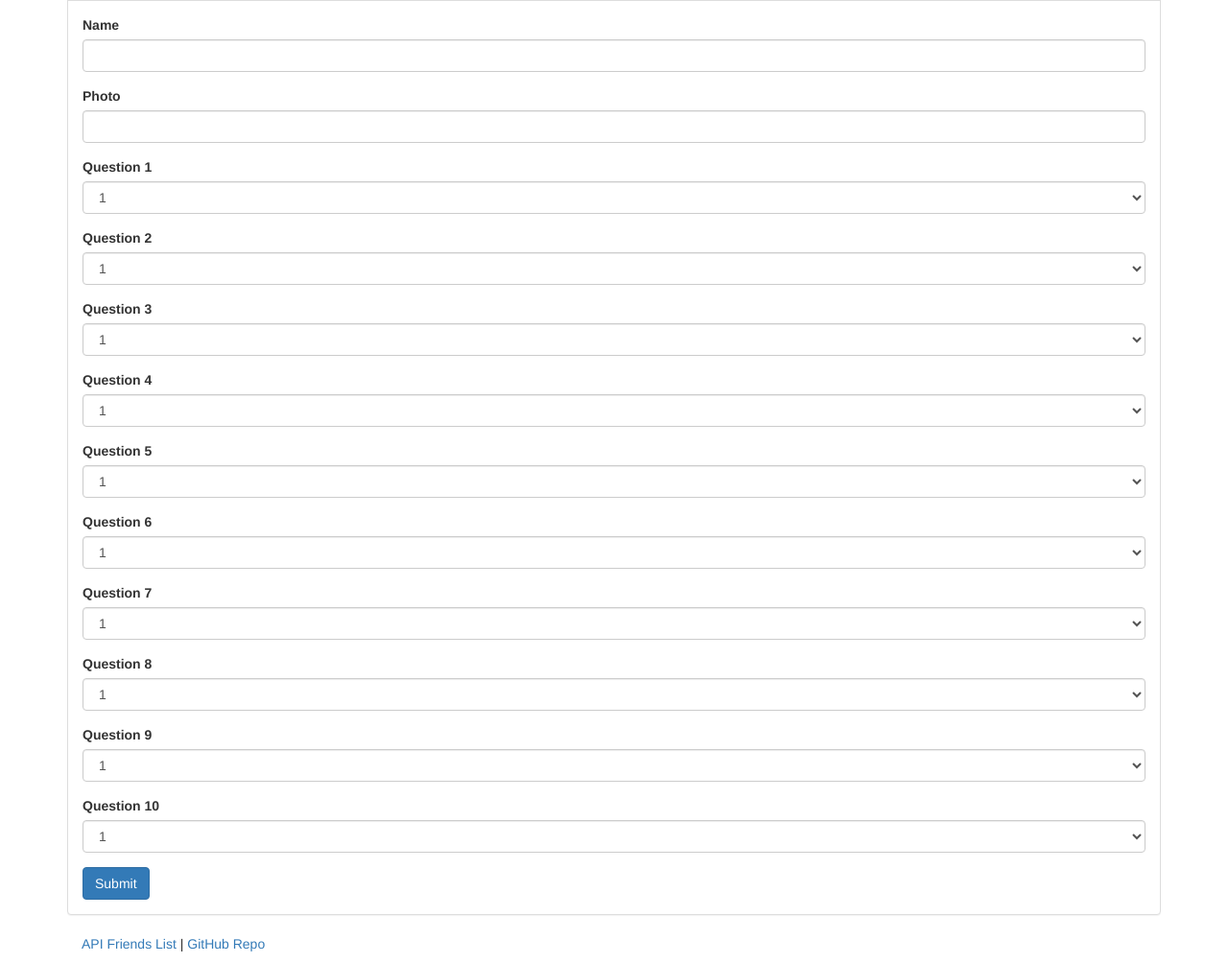
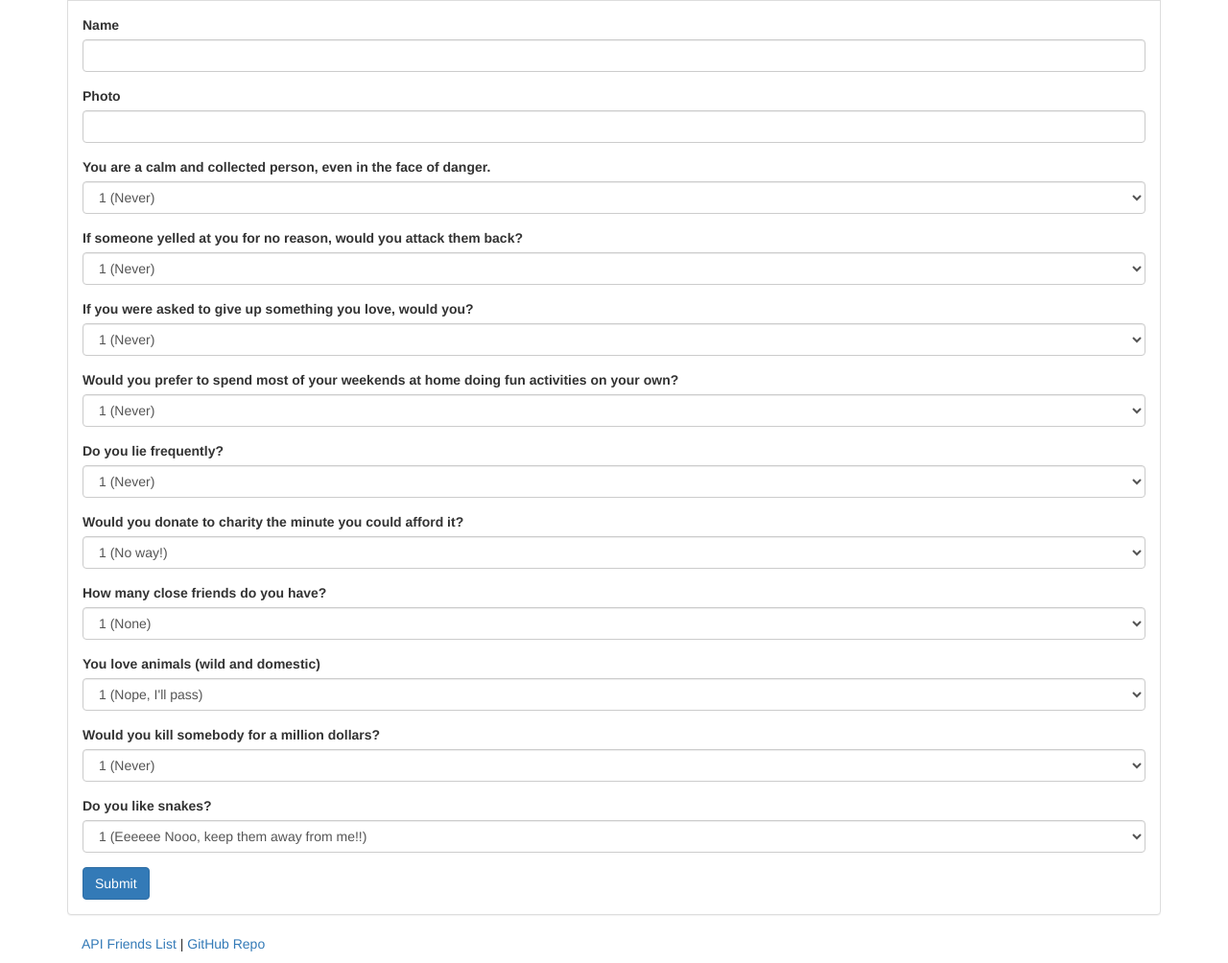
Before and after one commit to AceARK/FriendFinder, a website: page app/public/survey.html in a window 1280 px wide. Shown: the part 530-1534 px from the top of the page at 96% size. Drawn offline with nearby package versions, Linux system fonts and the light colour scheme; no server answers.

Commit message:
Configuring questions and answer stats for characters.

```diff
--- a/app/public/survey.html
+++ b/app/public/survey.html
@@ -28,10 +28,6 @@
        <div class="form-group">
           <label for="typeQuestion">Choose which movie to search for character likeness:</label>
            <select class="form-control" id="typeQuestion">
-           <!--  <option>Lord Of The Rings</option>
-            <option>Harry Potter</option>
-            <option>X-Men</option>
-            <option>Star Wars</option> -->
           </select>
         </div>
         <button type="button" class="btn btn-lg btn-default" id="typeSubmit">Start</button>
@@ -60,112 +56,112 @@
               </div>
 
                <div class="form-group">
-                <label for="quest1">Question 1</label>
+                <label for="quest1">You are a calm and collected person, even in the face of danger.</label>
                  <select class="surveyQuestion form-control" id="quest1">
-                  <option>1</option>
-                  <option>2</option>
-                  <option>3</option>
-                  <option>4</option>
-                  <option>5</option>
+                  <option value="1">1 (Never)</option>
+                  <option value="2">2</option>
+                  <option value="3">3 (Sometimes)</option>
+                  <option value="4">4</option>
+                  <option value="5">5 (Yes, all the time)</option>
                 </select>
               </div>
 
                <div class="form-group">
-                <label for="quest2">Question 2</label>
+                <label for="quest2">If someone yelled at you for no reason, would you attack them back?</label>
                  <select class="surveyQuestion form-control" id="quest2">
-                  <option>1</option>
-                  <option>2</option>
-                  <option>3</option>
-                  <option>4</option>
-                  <option>5</option>
+                  <option value="1">1 (Never)</option>
+                  <option value="2">2</option>
+                  <option value="3">3 (Maybe, depending on the situation)</option>
+                  <option value="4">4</option>
+                  <option value="5">5 (Definitely)</option>
                 </select>
               </div>
 
                <div class="form-group">
-                <label for="quest3">Question 3</label>
+                <label for="quest3">If you were asked to give up something you love, would you?</label>
                  <select class="surveyQuestion form-control" id="quest3">
-                  <option>1</option>
-                  <option>2</option>
-                  <option>3</option>
-                  <option>4</option>
-                  <option>5</option>
+                  <option value="1">1 (Never)</option>
+                  <option value="2">2</option>
+                  <option value="3">3 (Maybe, depending on it's value)</option>
+                  <option value="4">4</option>
+                  <option value="5">5 (Definitely)</option>
                 </select>
               </div>
 
                <div class="form-group">
-                <label for="quest4">Question 4</label>
+                <label for="quest4">Would you prefer to spend most of your weekends at home doing fun activities on your own?</label>
                  <select class="surveyQuestion form-control" id="quest4">
-                  <option>1</option>
-                  <option>2</option>
-                  <option>3</option>
-                  <option>4</option>
-                   <option>5</option>
+                  <option value="1">1 (Never)</option>
+                  <option value="2">2</option>
+                  <option value="3">3 (Sometimes)</option>
+                  <option value="4">4</option>
+                  <option value="5">5 (Definitely)</option>
                 </select>
               </div>
 
                <div class="form-group">
-                <label for="quest5">Question 5</label>
+                <label for="quest5">Do you lie frequently?</label>
                  <select class="surveyQuestion form-control" id="quest5">
-                  <option>1</option>
-                  <option>2</option>
-                  <option>3</option>
-                  <option>4</option>
-                  <option>5</option>
+                  <option value="1">1 (Never)</option>
+                  <option value="2">2</option>
+                  <option value="3">3 (Sometimes, depending on the situation)</option>
+                  <option value="4">4</option>
+                  <option value="5">5 (Yes, unfortunately, but harmless ones)</option>
                 </select>
               </div>
 
                <div class="form-group">
-                <label for="quest6">Question 6</label>
+                <label for="quest6">Would you donate to charity the minute you could afford it?</label>
                  <select class="surveyQuestion form-control" id="quest6">
-                  <option>1</option>
-                  <option>2</option>
-                  <option>3</option>
-                  <option>4</option>
-                  <option>5</option>
+                  <option value="1">1 (No way!)</option>
+                  <option value="2">2</option>
+                  <option value="3">3 (Maybe)</option>
+                  <option value="4">4</option>
+                  <option value="5">5 (Yes ofcourse!) </option>
                 </select>
               </div>
 
                <div class="form-group">
-                <label for="quest7">Question 7</label>
+                <label for="quest7">How many close friends do you have?</label>
                  <select class="surveyQuestion form-control" id="quest7">
-                  <option>1</option>
-                  <option>2</option>
-                  <option>3</option>
-                  <option>4</option>
-                  <option>5</option>
+                  <option value="1">1 (None)</option>
+                  <option value="2">2</option>
+                  <option value="3">3 (A handful)</option>
+                  <option value="4">4</option>
+                  <option value="5">5 (A whole lot!)</option>
                 </select>
               </div>
 
                <div class="form-group">
-                <label for="quest8">Question 8</label>
+                <label for="quest8">You love animals (wild and domestic)</label>
                 <select class="surveyQuestion form-control" id="quest8">
-                  <option>1</option>
+                  <option>1 (Nope, I'll pass)</option>
                   <option>2</option>
-                  <option>3</option>
+                  <option>3 (Some pets and a few wild)</option>
                   <option>4</option>
-                  <option>5</option>
+                  <option>5 (Yess! All animals!!)</option>
                 </select>
               </div>
 
                <div class="form-group">
-                <label for="quest9">Question 9</label>
+                <label for="quest9">Would you kill somebody for a million dollars?</label>
                 <select class="surveyQuestion form-control" id="quest9">
-                  <option>1</option>
+                  <option>1 (Never)</option>
                   <option>2</option>
-                  <option>3</option>
+                  <option>3 (Maybe, is he/she bad?)</option>
                   <option>4</option>
-                  <option>5</option>
+                  <option>5 (A million dollars!! Sure why not?)</option>
                 </select>
               </div>
 
                <div class="form-group">
-                <label for="quest10">Question 10</label>
+                <label for="quest10">Do you like snakes?</label>
                 <select class="surveyQuestion form-control" id="quest10">
-                  <option>1</option>
-                  <option>2</option>
-                  <option>3</option>
-                  <option>4</option>
-                  <option>5</option>
+                  <option value="1">1 (Eeeeee Nooo, keep them away from me!!)</option>
+                  <option value="2">2</option>
+                  <option value="3">3 (I don't mind them but I don't like them)</option>
+                  <option value="4">4</option>
+                  <option value="5">5 (Oooh yes! They're fascinating and I love them!)</option>
                 </select>
               </div>
 
@@ -199,8 +195,7 @@
           <img id="kindredPhoto" src="" alt="">
         </div>
         <div class="modal-footer">
-          <button type="button" class="btn btn-default" data-dismiss="modal">Close</button>
-          <!-- onclick="location.reload();" -->
+          <button type="button" class="btn btn-default" onclick="location.reload();" data-dismiss="modal">Close</button>
         </div>
       </div>
 
@@ -213,7 +208,7 @@
       <div class="modal-content">
         <div class="modal-header">
           <button type="button" class="close" data-dismiss="modal">×</button>
-          <h2 class="modal-title"><strong>Incomplete Form Submission</strong></h2>
+          <h3 class="modal-title">Incomplete Form Submission</h3>
         </div>
         <div class="modal-body">
           <h2 id="message"></h2>
```
Also changed, not shown: app/data/friends.js (+146 -43 lines), app/routing/apiRoutes.js (+3 -15 lines), app/data/images/aragorn.jpg (deleted), app/data/images/arwen.jpg (deleted), app/data/images/boromir.jpg (deleted), app/data/images/eowyn.jpg (deleted), app/data/images/frodo.jpg (deleted), app/data/images/galadriel.jpg (deleted), app/data/images/gandalf.jpg (deleted), app/data/images/legolas.jpg (deleted), app/data/images/samwise.jpg (deleted), app/data/images/saruman.jpg (deleted).
